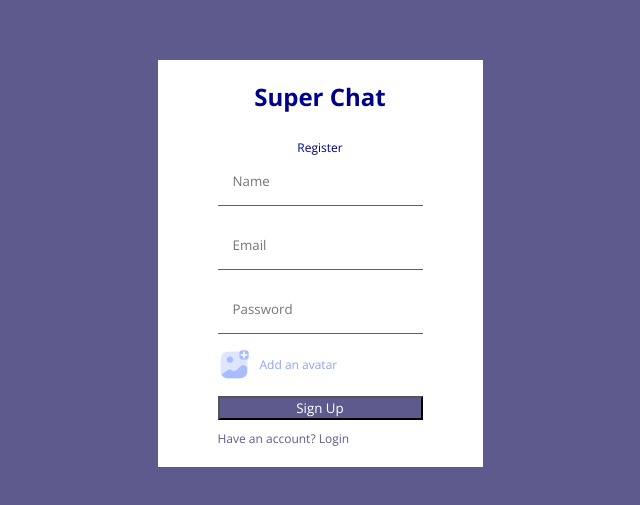
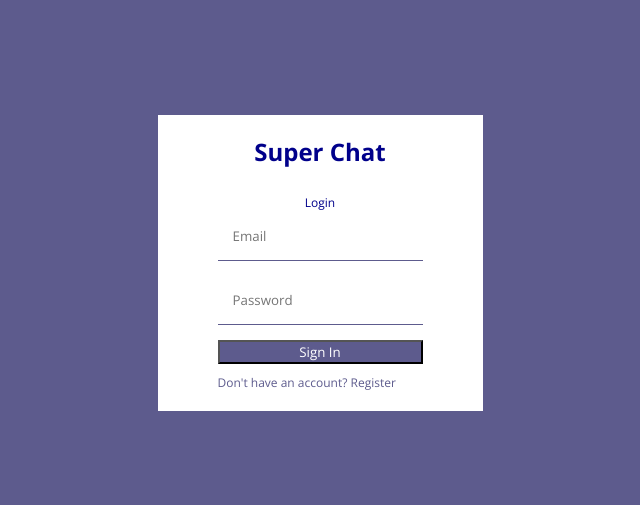
Before and after one commit to KingAJ19/Chat-App, a React (Create React App) app: page / in a window 1280 px wide. Shown: the part 137-642 px from the top of the page, without its empty margins (320-960 px from the left). Built offline with nearby package versions, Linux system fonts and the light colour scheme.

Commit message:
login is working

```diff
--- a/src/App.js
+++ b/src/App.js
@@ -1,10 +1,12 @@
 import React from "react";
+import Login from "./pages/Login";
 import { Register } from "./pages/Register";
 import './style.css'
 
 function App() {
   return (
-    <Register></Register>
+    // <Register />
+    <Login />
   );
 }
 
```
